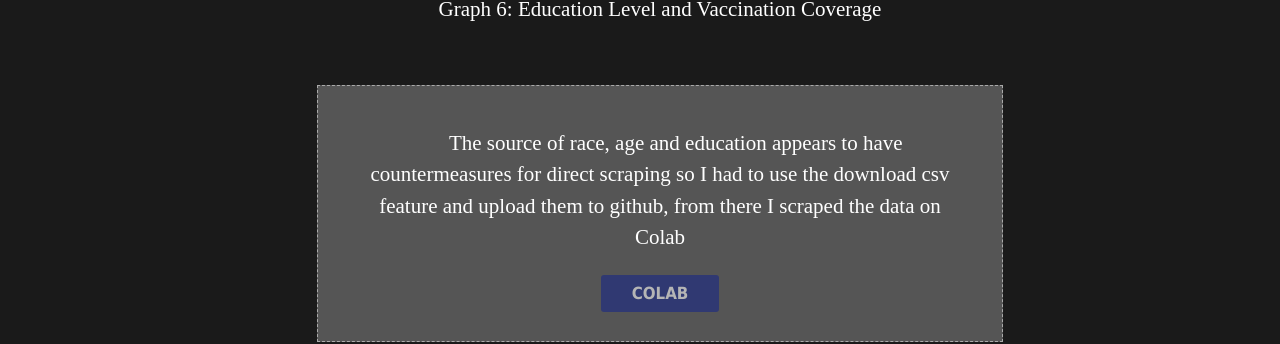
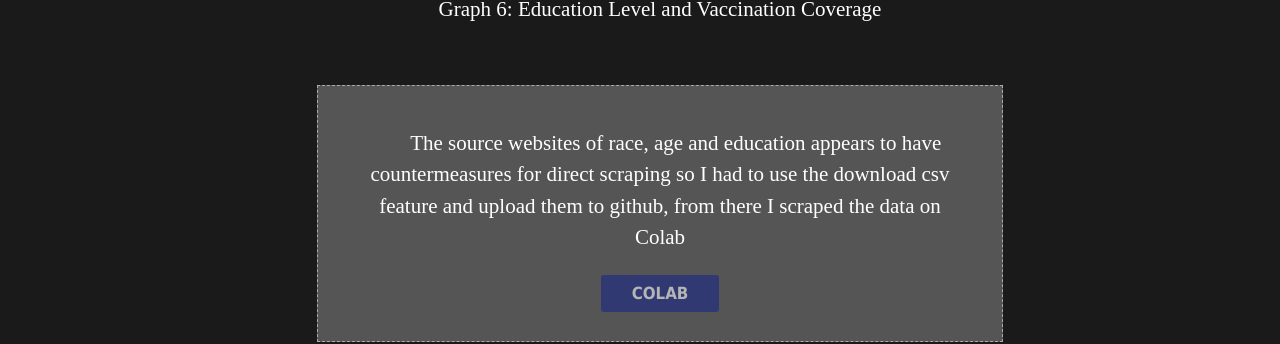
Before and after one commit to YigeWang0312/data-science, a plain HTML site: page project.html in a window 1280 px wide. Shown: the part 6992-7336 px from the top of the page. Drawn offline with nearby package versions, Linux system fonts and the light colour scheme; a script that the page names is missing.

Commit message:
unify manual download story 2

```diff
--- a/project.html
+++ b/project.html
@@ -1341,7 +1341,7 @@
                     </script>
                 </div>
                 <div class="story">
-                    <p>The source of race, age and education appears to have countermeasures for direct scraping so I had to use the download csv feature and upload them to github, from there I scraped the data on Colab</p>
+                    <p>The source websites of race, age and education appears to have countermeasures for direct scraping so I had to use the download csv feature and upload them to github, from there I scraped the data on Colab</p>
                     <a href="https://colab.research.google.com/drive/1TcP77Xr0UUP5kfGebijQPD0pmYRy7dAU#scrollTo=IhxC6jKcwoqD">Colab</a>
                 </div>
             </li>
```
